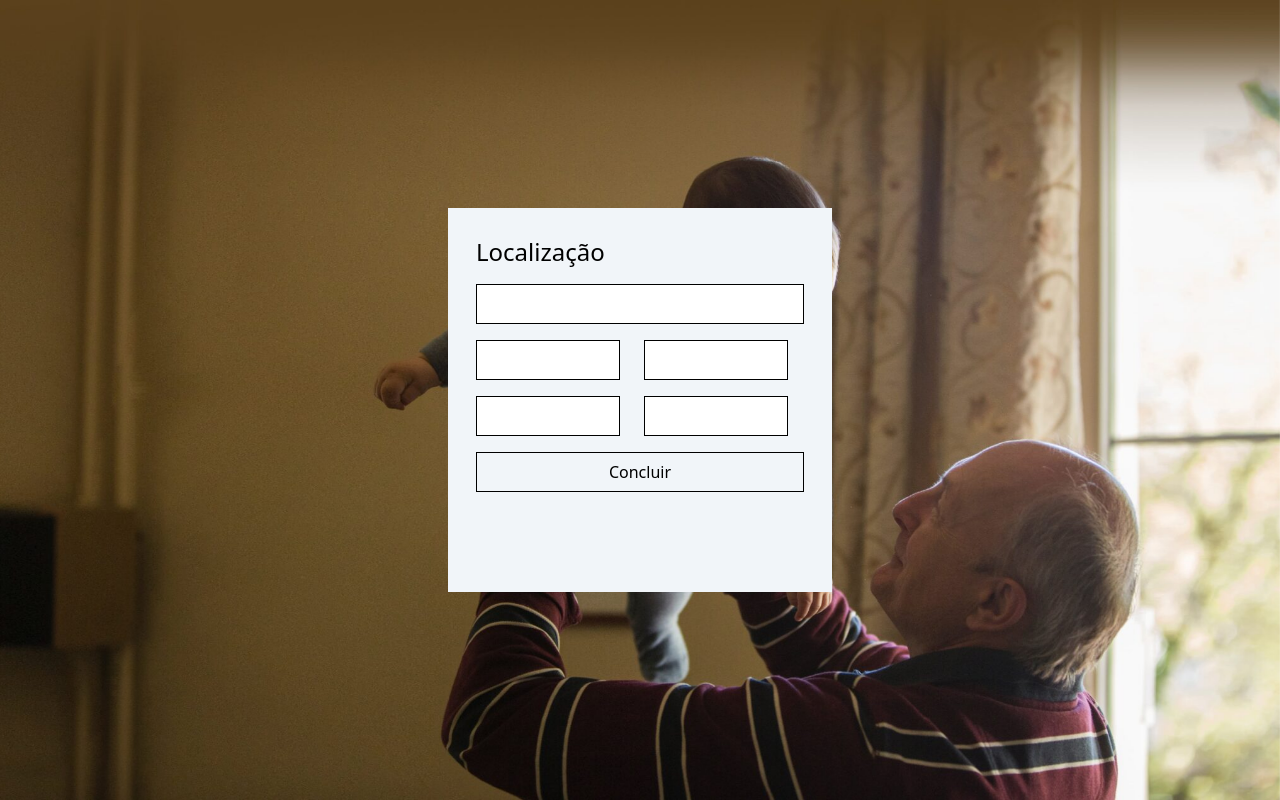
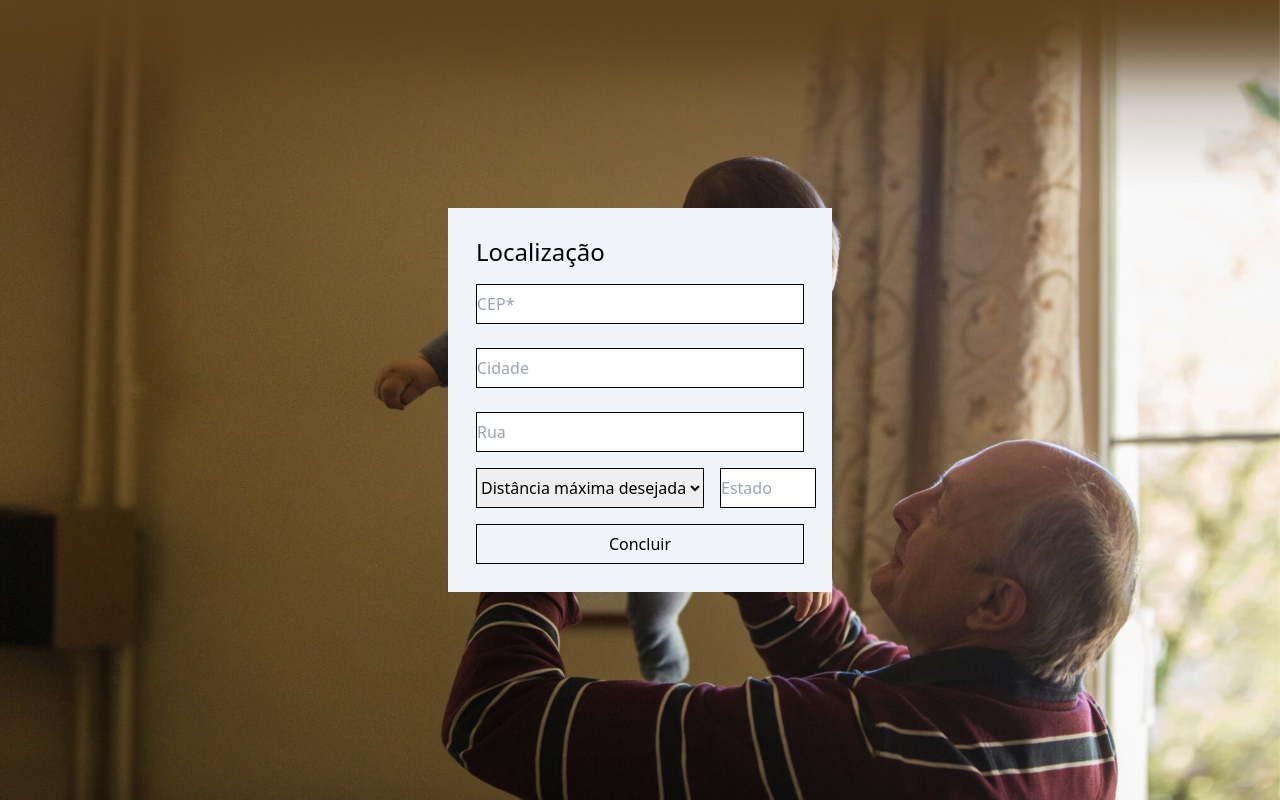
Before and after one commit to neurobots-residencia/nb-find-professional, a React (Create React App) app in the folder localizar-profissionais/: page /cadastroLocalizacao in a window 1280 px wide. Built offline with nearby package versions, Linux system fonts and the light colour scheme.

Commit message:
atualizando a estrutura do forms

```diff
--- a/localizar-profissionais/src/componentes/cadastro-localizacao.jsx
+++ b/localizar-profissionais/src/componentes/cadastro-localizacao.jsx
@@ -1,5 +1,5 @@
 import { useNavigate } from "react-router-dom";
-import { useForm, useController } from "react-hook-form";
+import { useForm } from "react-hook-form";
 
 export default function CadastroLocalizacao(){
     const navigate = useNavigate();
@@ -24,16 +24,21 @@ export default function CadastroLocalizacao(){
 
                 <form onSubmit = {handleSubmit} className=" w-96 p-7 bg-slate-100 h-96 flex flex-col gap-4 ">
                     <label className="text-2xl">Localização </label>
-                    <input className="border-black border h-10" type="text" {...register("cep")} onBlur= {checkCEP}/>
-                    <div className=" flex gap-6">
-                        <input className="border-black border w-36 h-10"type = "text" {...register("estado")}/>
-                        <input  className="border-black border  w-36 h-10" type = "text" {...register("cidade")}/>
+                    <div className="flex flex-col gap-6 ">
+                    <input placeholder="CEP*"  className="border-black border h-10" type="text" {...register("cep")} onBlur= {checkCEP}/>
+                        <input placeholder="Cidade" className="border-black border h-10" type = "text" {...register("cidade")}/>
+                        <input placeholder="Rua" className="border-black border h-10" type = "text" {...register("rua")}/>
                     </div>
-                    <div className=" flex gap-6">
-                        <input className="border-black border w-36 h-10" type = "number" {...register("distancia")}/>
-                        <input  className="border-black border  w-36 h-10" type = "text" {...register("rua")}/>
+                    <div className=" flex gap-4">
+                    <select className="border-black border w-38 h-10" {...register("distanciaDesejada")}>
+                        <option disabled selected>Distância máxima desejada</option>
+                        <option value="1km">1Km</option>
+                        <option value="4km">5Km</option>
+                        <option value="10km">10Km</option>
+                    </select>
+                        <input placeholder="Estado" className="border-black border w-24 h-10"type = "text" {...register("estado")}/>
                     </div>
-                    <button onClick={trocarTela}  className="border-black border   h-10">
+                    <button onClick={trocarTela}  className="border-black border h-10">
                         Concluir
                     </button>
                 </form>
--- a/localizar-profissionais/src/componentes/cadastro-paciente.jsx
+++ b/localizar-profissionais/src/componentes/cadastro-paciente.jsx
@@ -1,29 +1,34 @@
 import { useNavigate } from "react-router-dom";
+import { useForm } from "react-hook-form";
 export default function CadastroPaciente(){
     const navigate = useNavigate();
     const trocarTela = () => navigate('/cadastroLocalizacao');
+
+    const{register, formState: {erros}} = useForm();
     return (
         <div className=" bg-telaInicial min-h-screen bg-no-repeat bg-cover bg-center bg-fixed sm:max-w-full  md:max-w-5xl lg:max-w-6xl xl:max-w-full ">
             <div className=" flex justify-center items-center h-screen ">
-                <section className=" w-96 p-7 bg-slate-100 h-96 flex flex-col gap-4 ">
-                    <h2 className="text-2xl">Sobre paciente</h2>
+                <form className=" w-96 p-7 bg-slate-100 h-96 flex flex-col gap-4 ">
+                    <label className="text-2xl">Informações do paciente</label>
                     <div className=" flex gap-6">
-                        <input placeholder="Nome" className="border-black border w-36 h-10"  type = "text"/>
-                        <input placeholder="Whatsapp" className="border-black border  w-36 h-10" type = "text"/>
+                        <input placeholder="Nome*"  {...register("nome")} className="border-black border w-36 h-10"  type = "text"/>
+                        <input placeholder="Whatsapp*"  {...register("whatsapp")} className="border-black border  w-36 h-10" type = "text"/>
                     </div>
                     <input placeholder="email" className="border-black border h-10" type="text" />
-                    <h2 className="text-2xl">Sobre o AVC</h2>
+                    <label className="text-2xl">Informações do AVC</label>
                     <div className=" flex gap-6">
-                        <select  className="border-black border w-36 h-10" >Famíliar que tenha AVC?
-                            <option>Famíliar que tenha AVC?</option>
+                        <select  className="border-black border w-36 h-10"  {...register("historicoAVC")} >
+                            <option disabled selected>Tem AVC na família?</option>
                             <option>Sim</option>
                             <option>Não</option>
                         </select>
-                        <select className="border-black border  w-36 h-10"> Qual valor de investimento?
+                        <select className="border-black border  w-36 h-10"  {...register("valorInvestimento")}>
                             <option>Qual valor de investimento?</option>
-                            <option>R$ 1000</option>
-                            <option>R$ 2000</option>
-                            <option>R$ 3000</option>
+                            <option>Não tenho valor para investir</option>
+                            <option>R$ 500 a R$1000</option>
+                            <option>R$ 1000 a R$1500</option>
+                            <option>R$ 1600 a R$2500</option>
+                            <option>Acima de R$2500</option>
                         </select>
                     </div>
                     <input placeholder="Possui outra condição que não seja AVC? Qual?" className="border-black border h-10 " type="text" />
@@ -33,7 +38,7 @@ export default function CadastroPaciente(){
 
 
 
-                </section>
+                </form>
             </div>
          </div>
     )
```
